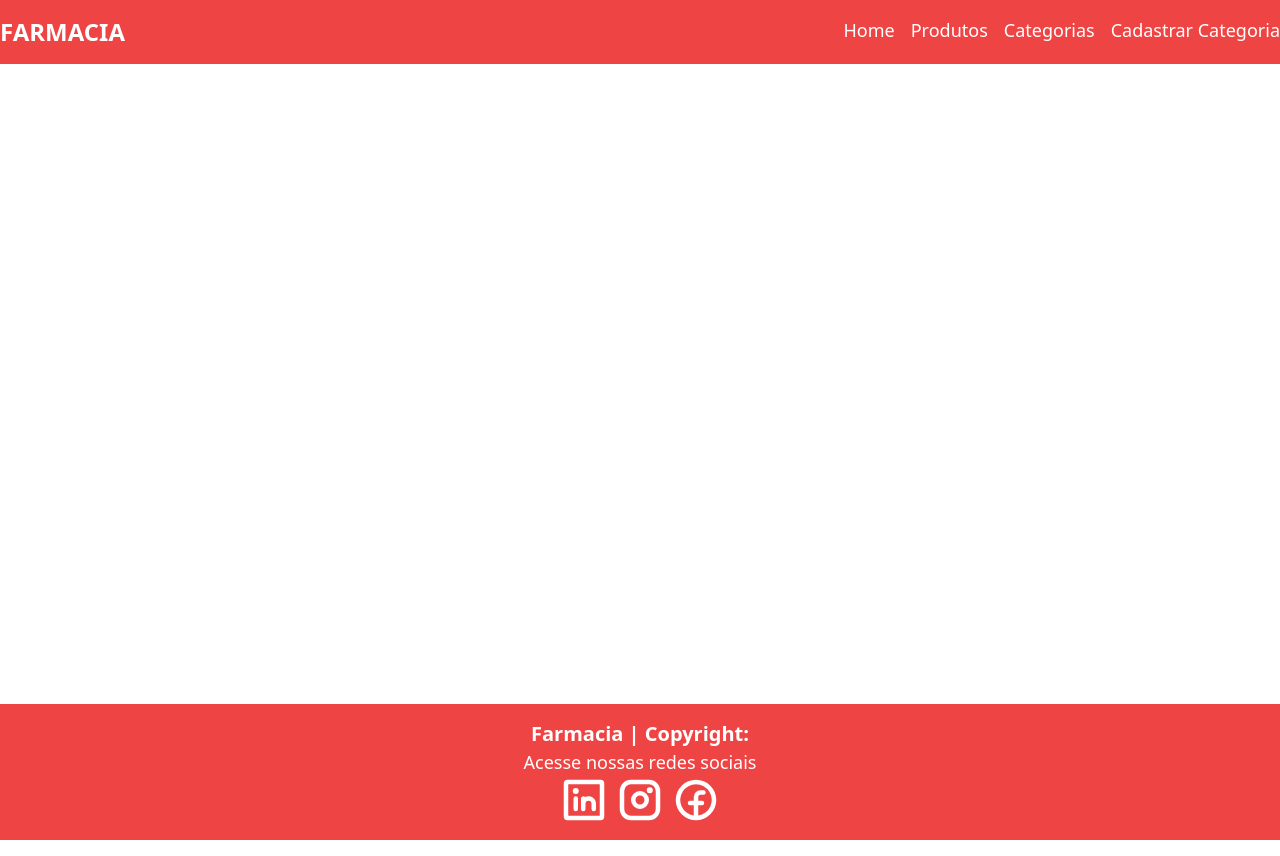
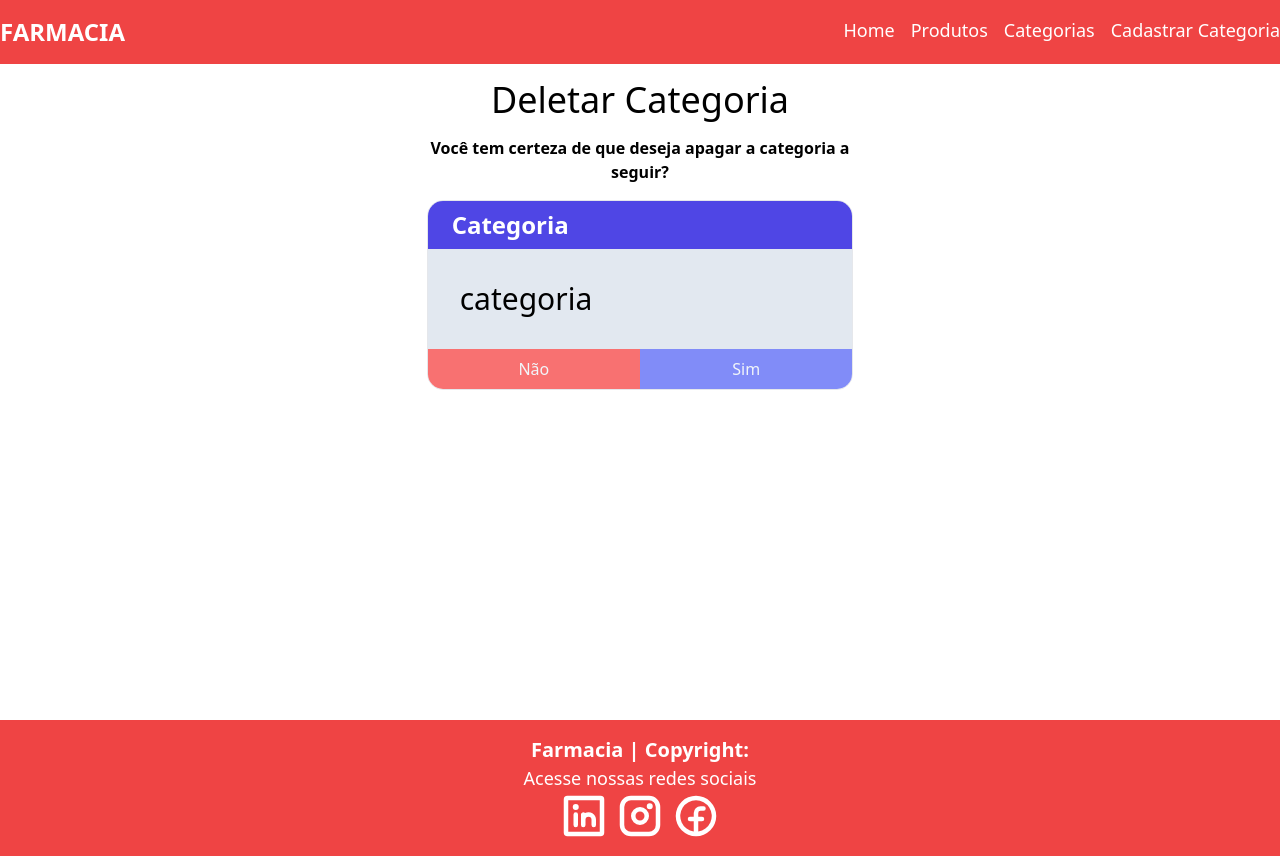
Before and after one commit to Yannssouza/farmacia-frontend, a React (Vite) app: page /deletarCategoria/1 in a window 1280 px wide. Built offline with nearby package versions, Linux system fonts and the light colour scheme.

Commit message:
CRUD Deletar

```diff
--- a/src/App.tsx
+++ b/src/App.tsx
@@ -5,8 +5,9 @@ import Navbar from "./components/navbar/Navbar";
 import Footer from "./components/footer/Footer";
 import { BrowserRouter, Route, Routes } from "react-router-dom";
 import Home from "./pages/home/Home";
+import FormularioCategoria from "./components/categorias/formularioCategorias/FormularioCategoria";
 import ListaCategorias from "./components/categorias/listaCategorias/ListaCategorias";
-import FormularioCategoria from "./components/categorias/formularioCategorias/FormularioCategoria";
+import DeletarCategoria from "./components/categorias/deletarCategoria/DeletarCategoria";
 
 function App() {
   return (
@@ -25,6 +26,7 @@ function App() {
               path="/editarCategoria/:id"
               element={<FormularioCategoria />}
             />
+            <Route path="/deletarCategoria/:id" element={<DeletarCategoria />} />
           </Routes>
         </div>
         <Footer />
--- /dev/null
+++ b/src/components/categorias/deletarCategoria/DeletarCategoria.tsx
@@ -0,0 +1,30 @@
+import React from "react";
+
+function DeletarCategoria() {
+  return (
+    <div className="container w-1/3 mx-auto">
+      <h1 className="text-4xl text-center my-4">Deletar Categoria</h1>
+
+      <p className="text-center font-semibold mb-4">
+        Você tem certeza de que deseja apagar a categoria a seguir?
+      </p>
+
+      <div className="border flex flex-col rounded-2xl overflow-hidden justify-between">
+        <header className="py-2 px-6 bg-indigo-600 text-white font-bold text-2xl">
+          Categoria
+        </header>
+        <p className="p-8 text-3xl bg-slate-200 h-full">categoria</p>
+        <div className="flex">
+          <button className="text-slate-100 bg-red-400 hover:bg-red-600 w-full py-2">
+            Não
+          </button>
+          <button className="w-full text-slate-100 bg-indigo-400 hover:bg-indigo-600 flex items-center justify-center">
+            Sim
+          </button>
+        </div>
+      </div>
+    </div>
+  );
+}
+
+export default DeletarCategoria;
--- a/src/components/categorias/formularioCategorias/FormularioCategoria.tsx
+++ b/src/components/categorias/formularioCategorias/FormularioCategoria.tsx
@@ -80,6 +80,15 @@ function FormularioCategoria() {
 
       <form className="w-1/2 flex flex-col gap-4" onSubmit={gerarNovaCategoria}>
         <div className="flex flex-col gap-2">
+          <label htmlFor="descricao">Nome da categoria</label>
+          <input
+            type="text"
+            placeholder="Nome"
+            name="nome"
+            className="border-2 border-slate-700 rounded p-2"
+            value={categorias.nome}
+            onChange={(e: ChangeEvent<HTMLInputElement>) => atualizarEstado(e)}
+          />
           <label htmlFor="descricao">Descrição do tema</label>
           <input
             type="text"
```
